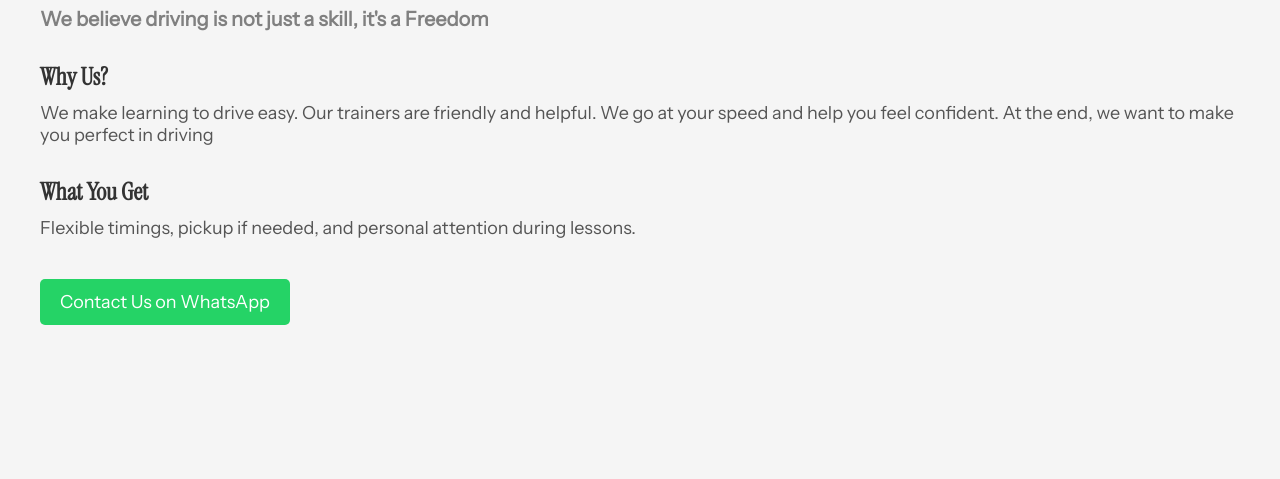
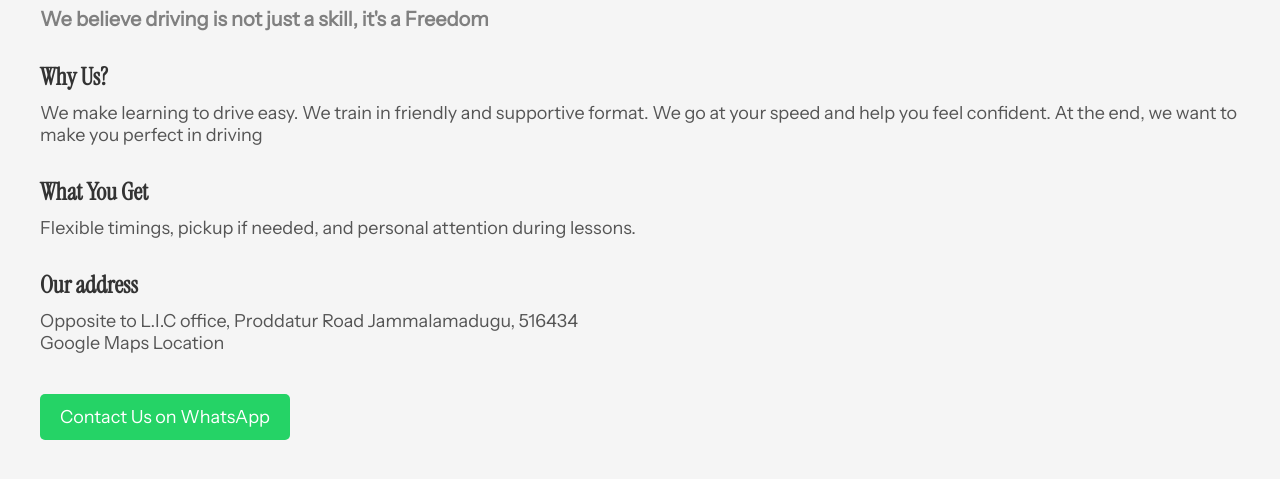
Before and after one commit to theimranshaik/Imrandrivingschool, a plain HTML site: page index.html in a window 1280 px wide. Shown: the part 87-566 px from the top of the page. Drawn offline with Linux system fonts and the light colour scheme.

Commit message:
Update title and content in index.html
Edited content
Added address
Added gmaps location

```diff
--- a/index.html
+++ b/index.html
@@ -3,7 +3,7 @@
 <head>
   <meta charset="UTF-8">
   <meta name="viewport" content="width=device-width, initial-scale=1.0">
-  <title>Preloading</title>
+  <title>Imran - JMD</title>
   <style>
     @import url('https://fonts.googleapis.com/css2?family=Instrument+Sans&family=Instrument+Serif&display=swap');
 
@@ -89,12 +89,18 @@
 
     <div class="section">
       <h2>Why Us?</h2>
-      <p>We make learning to drive easy. Our trainers are friendly and helpful. We go at your speed and help you feel confident. At the end, we want to make you perfect in driving</p>
+      <p>We make learning to drive easy. We train in friendly and supportive format. We go at your speed and help you feel confident. At the end, we want to make you perfect in driving</p>
     </div>
 
     <div class="section">
       <h2>What You Get</h2>
       <p>Flexible timings, pickup if needed, and personal attention during lessons.</p>
+    </div>
+
+      <div class="section">
+      <h2>Our address</h2>
+      <p>Opposite to L.I.C office, Proddatur Road Jammalamadugu, 516434</p>
+      <p><a src="https://maps.app.goo.gl/V87v2BRRsTREsxMP6?g_st=ac">Google Maps Location</a></p>
     </div>
 
     <a class="cta-button" href="https://wa.me/9848391673?text=I'm%20interested%20to%20learn%20driving%2C%20could%20you%20provide%20me%20the%20details%3F" target="_blank">Contact Us on WhatsApp</a>
```
